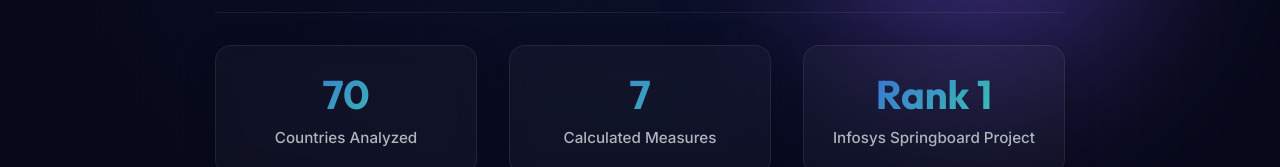
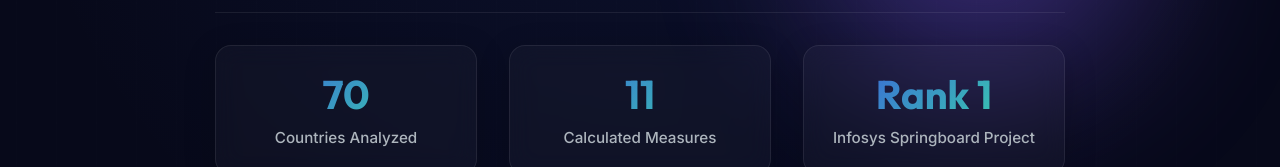
Before and after one commit to Kasireddy-Seshi-Reddy/global-income-distribution, a React (Vite) app in the folder frontend/: page / in a window 1280 px wide. Shown: the part 785-952 px from the top of the page. Built offline with nearby package versions, Linux system fonts and the light colour scheme; no server answers; sample sign-in values are in the browser's storage.

Commit message:
fix: update calculated measures count on homepage to 11

```diff
--- a/frontend/src/components/home/Hero.jsx
+++ b/frontend/src/components/home/Hero.jsx
@@ -63,7 +63,7 @@
                             <p className="stat-label">Countries Analyzed</p>
                         </div>
                         <div className="stat-item glass-panel">
-                            <h3 className="stat-value">7</h3>
+                            <h3 className="stat-value">11</h3>
                             <p className="stat-label">Calculated Measures</p>
                         </div>
                         <div className="stat-item glass-panel">
```
